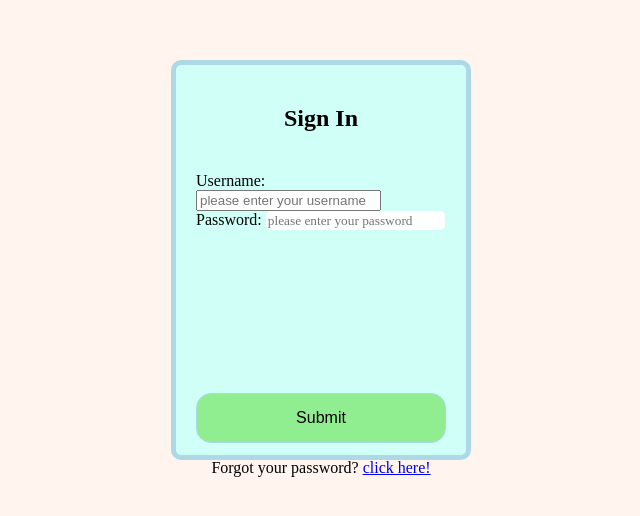
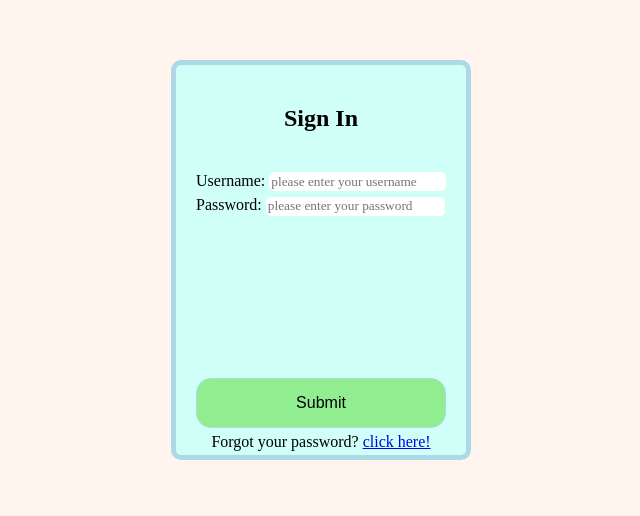
Before and after one commit to Noahs9576/eecsRepo, a website: page resources/login.html in a window 1280 px wide. Shown: the part 140-656 px from the top of the page, without its empty margins (319-959 px from the left). Drawn offline with Linux system fonts and the light colour scheme.

Commit message:
davidboyadjian

```diff
--- a/resources/login.css
+++ b/resources/login.css
@@ -30,7 +30,16 @@ background-color:#FFF5EE ;
     font-family: 'Times New Roman', Times, serif;
 
 }
+input[type="text"]{
 
+    margin-bottom: 2%;
+    width: 69%;
+    height: 17px;
+    border-color: #CFFFF6;
+    border-style: none;
+    border-radius: 5px;
+    font-family: 'Times New Roman', Times, serif;
+}
 input[type="password"]{
     margin-bottom: 65%;
     width: 70%;
@@ -57,6 +66,7 @@ input[type="submit"]:hover{
 
 }
 .center p{
+    margin-top: 2%;
     text-align: center;
     font-family: 'Times New Roman', Times, serif;
 
--- a/resources/main.css
+++ b/resources/main.css
@@ -16,7 +16,7 @@ body{
 header{
     text-align: center;
     color: #DCEED1;
-    font-family: 'Lato', sans-serif;
+    font-family: 'Times New Roman', Times, serif;
     font-size: 30px;
     font-weight: 300;
     padding: 20px;
```
Also changed, not shown: 1 other file.
